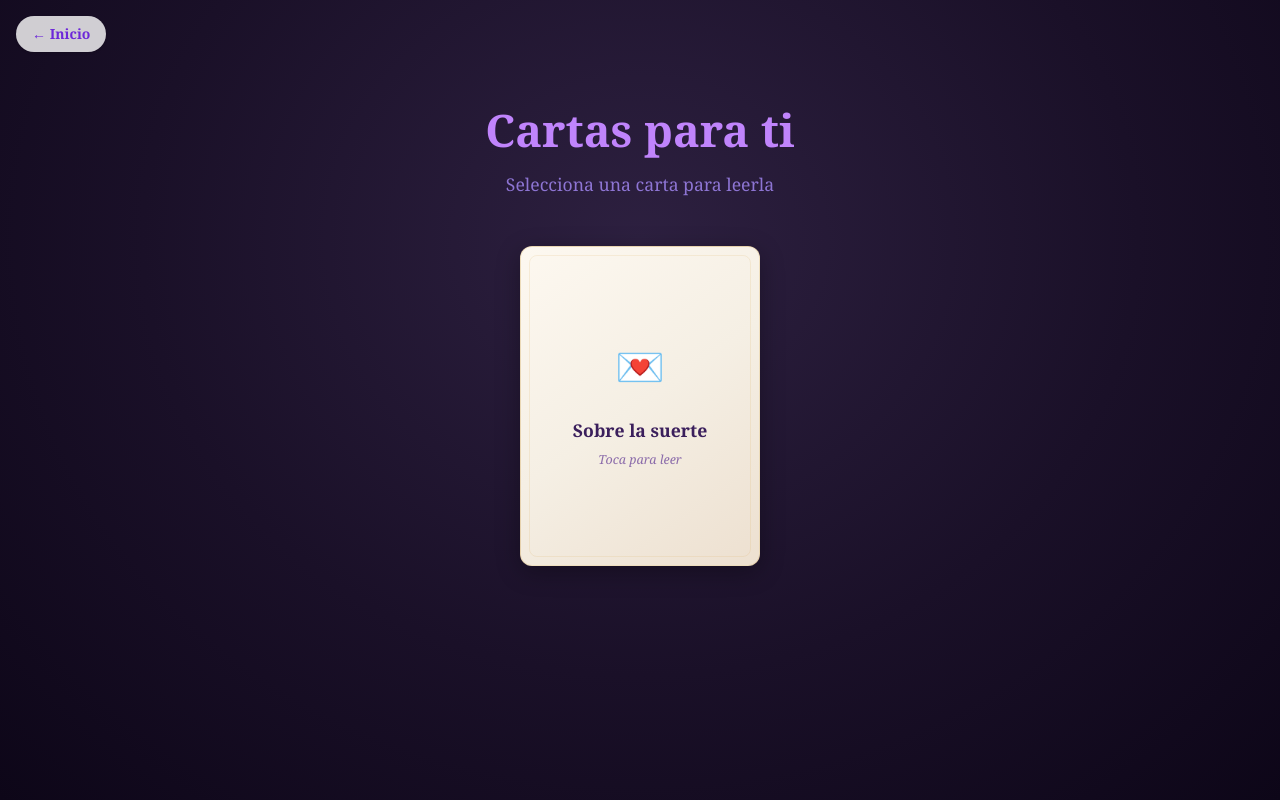
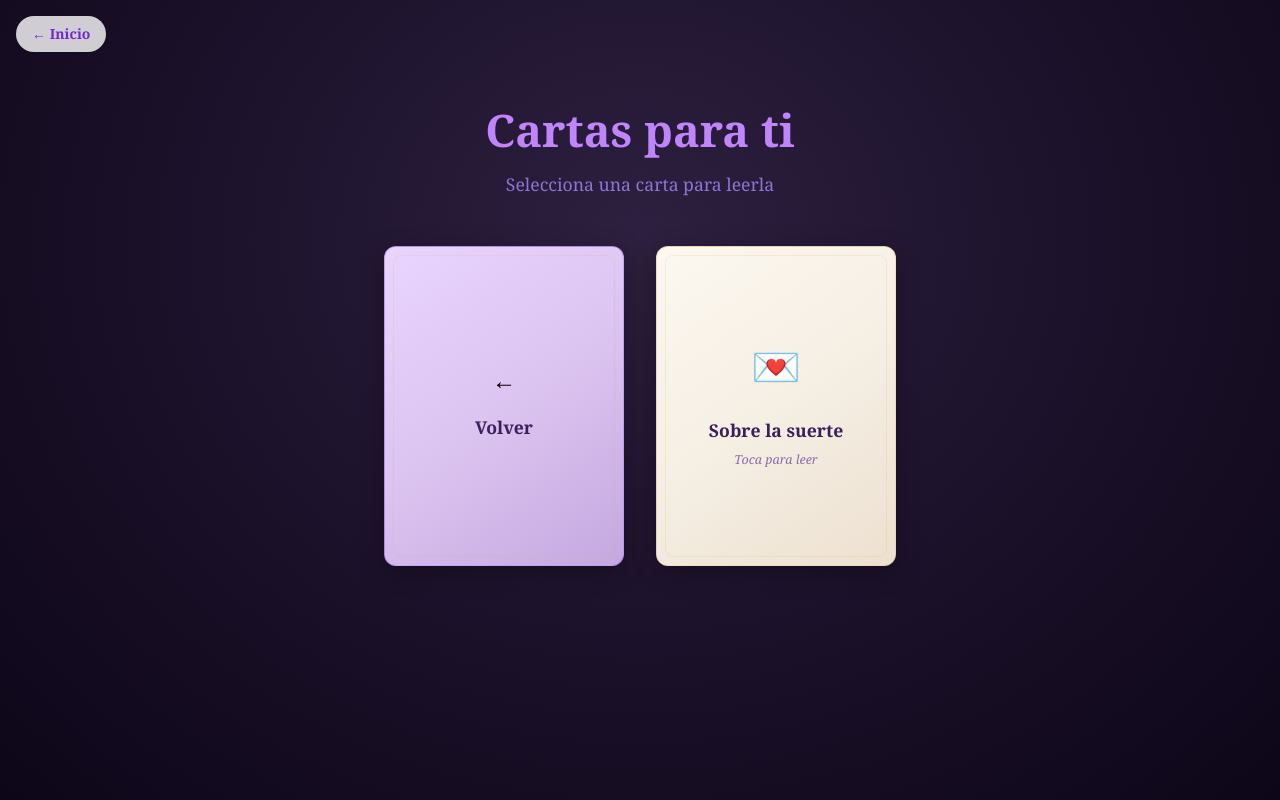
Before and after one commit to Santtiago345/propuesta, a website: page cartas.html in a window 1280 px wide. Drawn offline with nearby package versions, Linux system fonts and the light colour scheme; files whose address does not match are found by name.

Commit message:
Carpeta Nostalgia en Cartas con sistema de categorias, primera carta: 09/07/2026

```diff
--- a/cartas.css
+++ b/cartas.css
@@ -224,6 +224,22 @@ html, body {
   font-size: 0.8rem;
 }
 
+/* ── FOLDER ── */
+.folder-card .folder-front {
+  background: linear-gradient(145deg, #f0e6d3, #e8d8c0, #dfc9a8);
+  border: 1px solid rgba(180,140,80,0.3);
+}
+
+.back-card .back-front {
+  background: linear-gradient(145deg, #e9d5ff, #dcc4f0, #c4a8e0);
+  border: 1px solid rgba(124,58,237,0.3);
+}
+
+.back-card .carta-seal {
+  font-size: 1.5rem;
+  animation: none;
+}
+
 /* ── RESPONSIVE ── */
 @media (max-width: 640px) {
   .cartas-scene { padding: 5rem 1rem 2rem; }
--- a/cartas.html
+++ b/cartas.html
@@ -24,21 +24,8 @@
       <p class="cartas-subtitle">Selecciona una carta para leerla</p>
     </div>
 
-    <!-- Grid de cartas -->
-    <div class="cartas-grid" id="cartasGrid">
-
-      <!-- Carta 1: Sobre la suerte -->
-      <div class="carta-wrapper" onclick="Cartas.abrir(0)">
-        <div class="carta">
-          <div class="carta-front">
-            <div class="carta-seal">💌</div>
-            <h2 class="carta-name">Sobre la suerte</h2>
-            <p class="carta-hint">Toca para leer</p>
-          </div>
-        </div>
-      </div>
-
-    </div>
+    <!-- Grid de cartas (dinamico) -->
+    <div class="cartas-grid" id="cartasGrid"></div>
 
     <!-- Overlay de carta abierta -->
     <div class="carta-overlay" id="cartaOverlay">
--- a/cartas.js
+++ b/cartas.js
@@ -1,7 +1,10 @@
 var Cartas = (function () {
   'use strict';
 
-  var cartas = [
+  var categorias = [
+    {
+      nombre: 'Cartas',
+      cartas: [
         {
           titulo: 'Sobre la suerte',
           contenido:
@@ -12,20 +15,92 @@ var Cartas = (function () {
             '<p>Y doy testimonio personal de que en los fat\u00eddicos d\u00edas cuando no estuvimos juntos se me acab\u00f3 la suerte y no la culpo, toda la gast\u00e9 encontr\u00e1ndote a ti. Asimismo, me has ense\u00f1ado a redefinir el t\u00e9rmino, antes mencionaba \u201cQu\u00e9 mala suerte\u201d al llegar a un sem\u00e1foro en rojo, pero cuando estoy contigo me alegro del rojo, puedo acariciarte las piernas o hacer paradas t\u00e9cnicas de besos antes de llegar al siguiente lugar de hamburguesas, tal vez contigo no existe la mala suerte.</p>' +
             '<p>Y s\u00ed, cuando se habla de suerte, yo volteo a verte.</p>'
         }
+      ]
+    },
+    {
+      nombre: 'Nostalgia',
+      cartas: [
+        {
+          titulo: '09/07/2026',
+          contenido:
+            '<p>Qui\u00e9n dir\u00eda que un d\u00eda sin ti se iba a sentir tan extra\u00f1o, el que no sea lo primero que haga en las ma\u00f1anas el escribirte o el aviso al llegar a casa, el pensar constantemente que est\u00e1s haciendo y si me piensas o no. Est\u00e1 siendo muy extra\u00f1o este hecho de extra\u00f1arte de una manera en la que te puedo ver, saber d\u00f3nde est\u00e1s y c\u00f3mo te sientes, pero no poder hablarte, llamarte o enviarte una paloma mensajera con esta primera carta de nostalgia, que tendr\u00e1 que trabajar mucho la paloma mensajera al final de nuestro contrato firmado, porque no ser\u00e1n pocas.</p>' +
+            '<p>Me gustar\u00eda decirte que hoy fui a trabajar, cada vez va mejor el trabajo, me siento muy feliz por ello, las soluciones de las grabaciones que di han servido mucho, mi jefe est\u00e1 muy contenta conmigo. En realidad el d\u00eda ha sido levemente aburrido e ins\u00edpido, el clima no ayud\u00f3 mucho y la verdad las ansias de escribirte me pesaron un poco, preguntarte c\u00f3mo vas con tu cuadro, si chanelita ya tiene color, si ya saben qu\u00e9 carro van a comprar o qu\u00e9 piensan hacer para el cumplea\u00f1os de tu mam\u00e1, que pienso enviarle el regalo.</p>' +
+            '<p>Anoche tuve varios sue\u00f1os en los que dilucidaba tu presencia entre escenas, ojal\u00e1 tuviera la memoria suficiente para haberte tenido m\u00e1s presente durante el d\u00eda, que los sue\u00f1os hubiesen durado m\u00e1s para as\u00ed restarle un poquito a esta a\u00f1oranza de tu recuerdo.</p>'
+        }
+      ]
+    }
   ];
 
+  var currentCat = 0;
   var currentIndex = -1;
+  var list = [];
   var cartaAudio = document.getElementById('cartaAudio');
 
-  function abrir(index) {
-    if (index < 0 || index >= cartas.length) return;
+  function renderizarGrid() {
+    var grid = document.getElementById('cartasGrid');
+    grid.innerHTML = '';
+
+    if (currentCat === -1) {
+      // Vista principal: categorias
+      categorias.forEach(function (cat, i) {
+        var wrapper = document.createElement('div');
+        wrapper.className = 'carta-wrapper folder-wrapper';
+        wrapper.onclick = function () { abrirCategoria(i); };
+        wrapper.innerHTML =
+          '<div class="carta folder-card">' +
+            '<div class="carta-front folder-front">' +
+              '<div class="carta-seal">' + (cat.nombre === 'Nostalgia' ? '📁' : '💌') + '</div>' +
+              '<h2 class="carta-name">' + cat.nombre + '</h2>' +
+              '<p class="carta-hint">' + cat.cartas.length + ' carta' + (cat.cartas.length !== 1 ? 's' : '') + '</p>' +
+            '</div>' +
+          '</div>';
+        grid.appendChild(wrapper);
+      });
+    } else {
+      // Vista dentro de categoria: boton volver + cartas
+      var back = document.createElement('div');
+      back.className = 'carta-wrapper';
+      back.onclick = function () { currentCat = -1; renderizarGrid(); };
+      back.innerHTML =
+        '<div class="carta back-card">' +
+          '<div class="carta-front back-front">' +
+            '<div class="carta-seal">←</div>' +
+            '<h2 class="carta-name">Volver</h2>' +
+          '</div>' +
+        '</div>';
+      grid.appendChild(back);
+
+      list = categorias[currentCat].cartas;
+
+      list.forEach(function (carta, i) {
+        var wrapper = document.createElement('div');
+        wrapper.className = 'carta-wrapper';
+        wrapper.onclick = function () { abrirCarta(i); };
+        wrapper.innerHTML =
+          '<div class="carta">' +
+            '<div class="carta-front">' +
+              '<div class="carta-seal">' + (categorias[currentCat].nombre === 'Nostalgia' ? '📝' : '💌') + '</div>' +
+              '<h2 class="carta-name">' + carta.titulo + '</h2>' +
+              '<p class="carta-hint">Toca para leer</p>' +
+            '</div>' +
+          '</div>';
+        grid.appendChild(wrapper);
+      });
+    }
+  }
+
+  function abrirCategoria(i) {
+    currentCat = i;
+    renderizarGrid();
+  }
+
+  function abrirCarta(index) {
+    if (index < 0 || index >= list.length) return;
     currentIndex = index;
-    var c = cartas[index];
+    var c = list[index];
 
-    var contentEl = document.getElementById('cartaContent');
-    contentEl.innerHTML =
+    document.getElementById('cartaContent').innerHTML =
       '<h2>' + c.titulo + '</h2>' + c.contenido;
-
     document.getElementById('cartaOverlay').classList.add('open');
     actualizarNav();
 
@@ -42,30 +117,36 @@ var Cartas = (function () {
   }
 
   function anterior() {
-    if (currentIndex > 0) abrir(currentIndex - 1);
+    if (currentIndex > 0) abrirCarta(currentIndex - 1);
   }
 
   function siguiente() {
-    if (currentIndex < cartas.length - 1) abrir(currentIndex + 1);
+    if (currentIndex < list.length - 1) abrirCarta(currentIndex + 1);
   }
 
   function actualizarNav() {
     document.getElementById('cartaCounter').textContent =
-      (currentIndex + 1) + ' / ' + cartas.length;
+      (currentIndex + 1) + ' / ' + list.length;
   }
 
-  // Cerrar con Escape
   document.addEventListener('keydown', function (e) {
-    if (e.key === 'Escape') cerrar();
+    if (e.key === 'Escape') {
+      if (document.getElementById('cartaOverlay').classList.contains('open')) {
+        cerrar();
+      } else if (currentCat !== -1) {
+        currentCat = -1; renderizarGrid();
+      }
+    }
   });
 
-  // Cerrar al hacer clic fuera
   document.getElementById('cartaOverlay').addEventListener('click', function (e) {
     if (e.target === this) cerrar();
   });
 
+  renderizarGrid();
+
   return {
-    abrir: abrir,
+    abrir: cerrar,
     cerrar: cerrar,
     anterior: anterior,
     siguiente: siguiente
```
Lines whose indentation alone changed are shown as unchanged.
